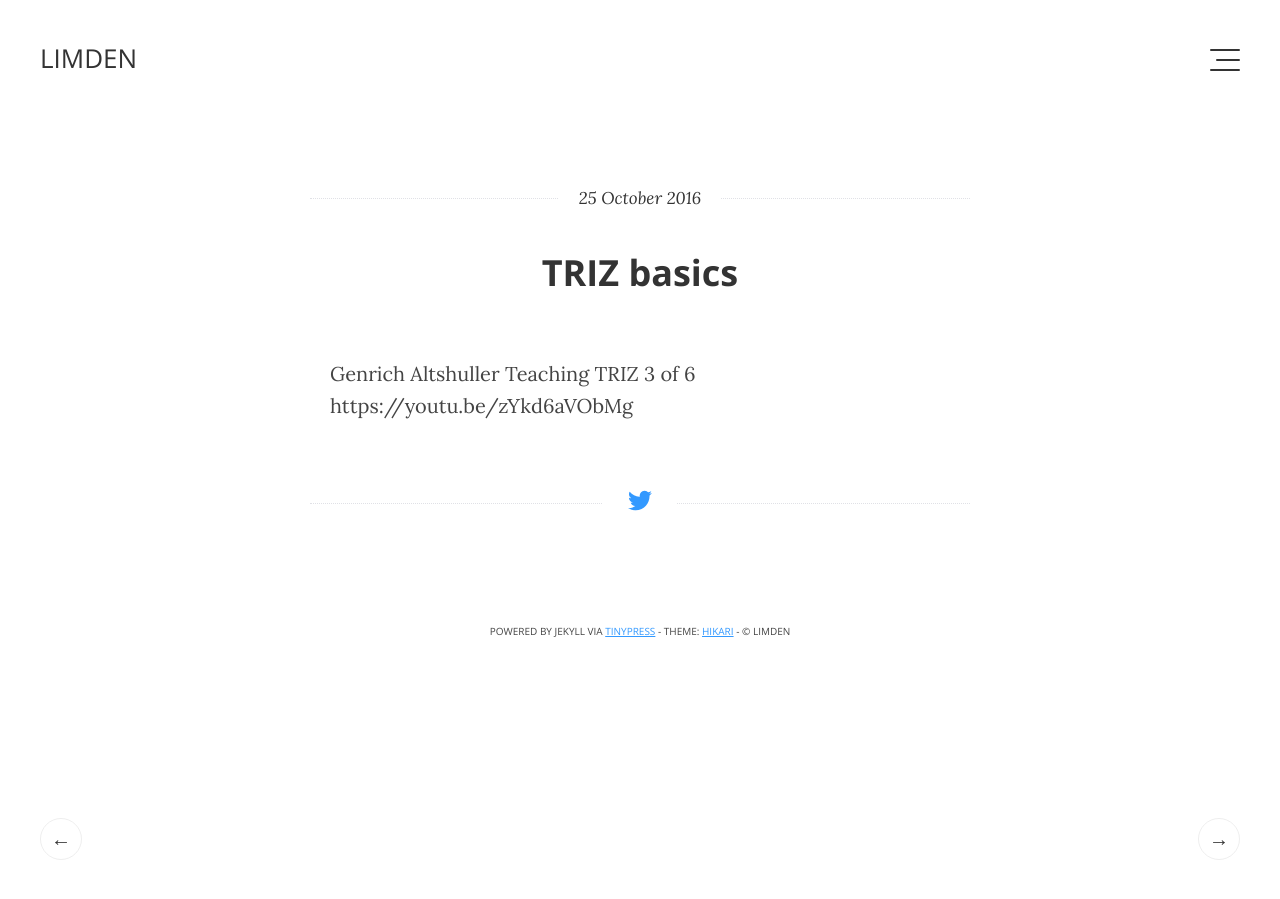
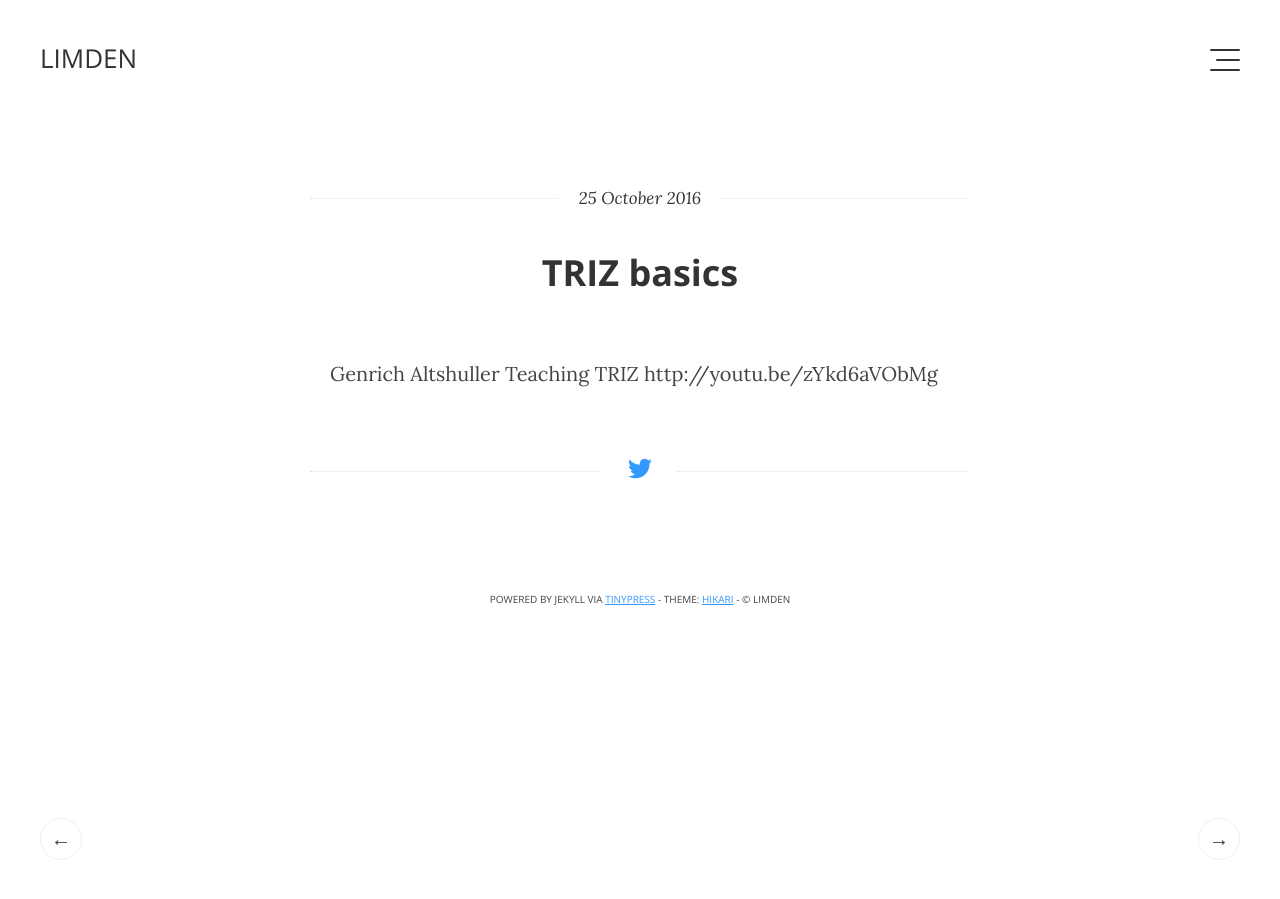
Before and after one commit to limden/limden.github.io, a Jekyll site: the page built from _posts/2016-10-25-triz-basics.markdown, in a window 1280 px wide. Built offline with Jekyll 4.4.1, drawn with Linux system fonts in a browser that asks for light colours; grey boxes are pictures that could not be loaded.

Commit message:
Post update: null

```diff
--- a/_posts/2016-10-25-triz-basics.markdown
+++ b/_posts/2016-10-25-triz-basics.markdown
@@ -3,5 +3,5 @@ published: true
 title: TRIZ basics
 layout: post
 ---
-Genrich Altshuller Teaching TRIZ 3 of 6
-https://youtu.be/zYkd6aVObMg
+Genrich Altshuller Teaching TRIZ
+http://youtu.be/zYkd6aVObMg
```
